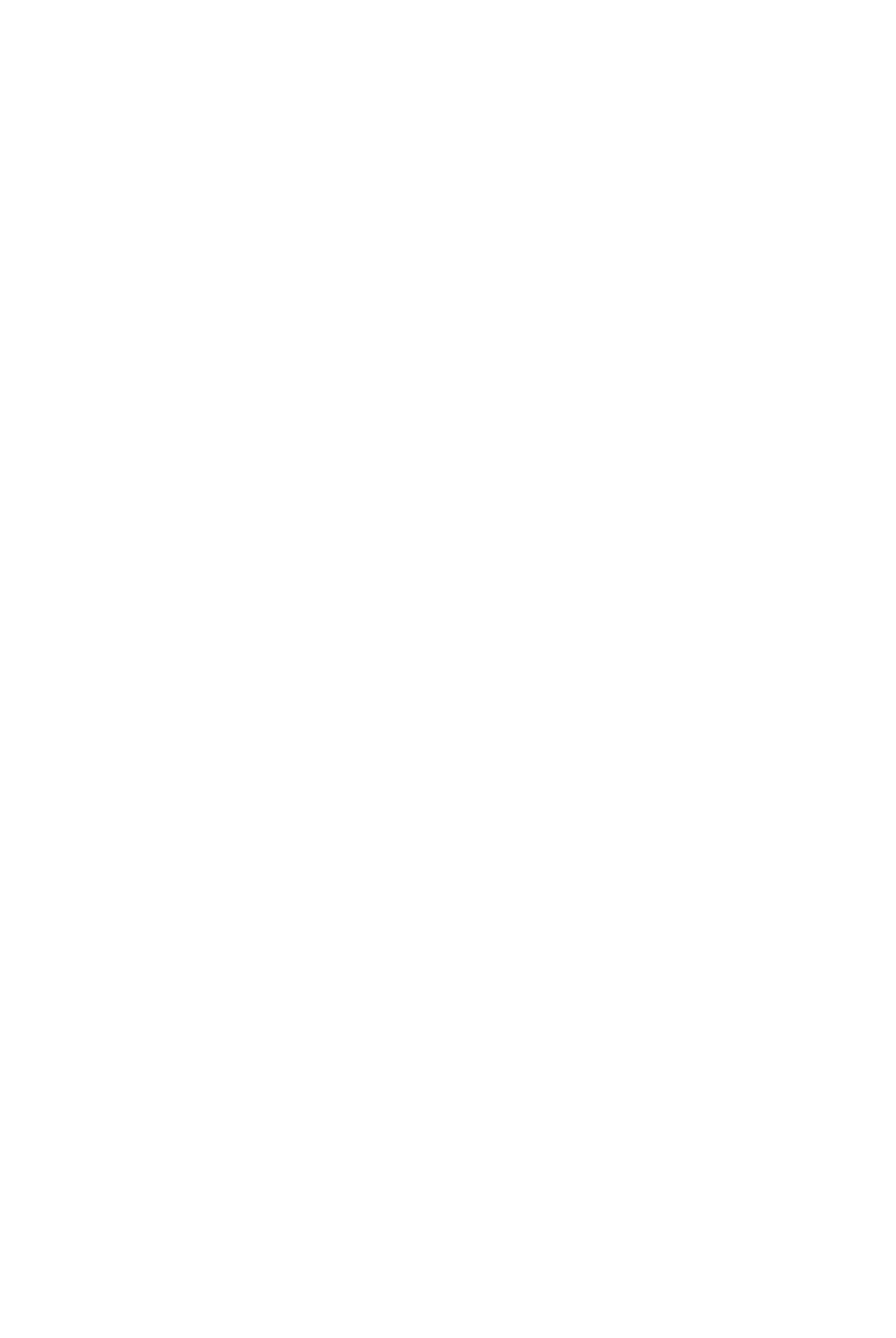
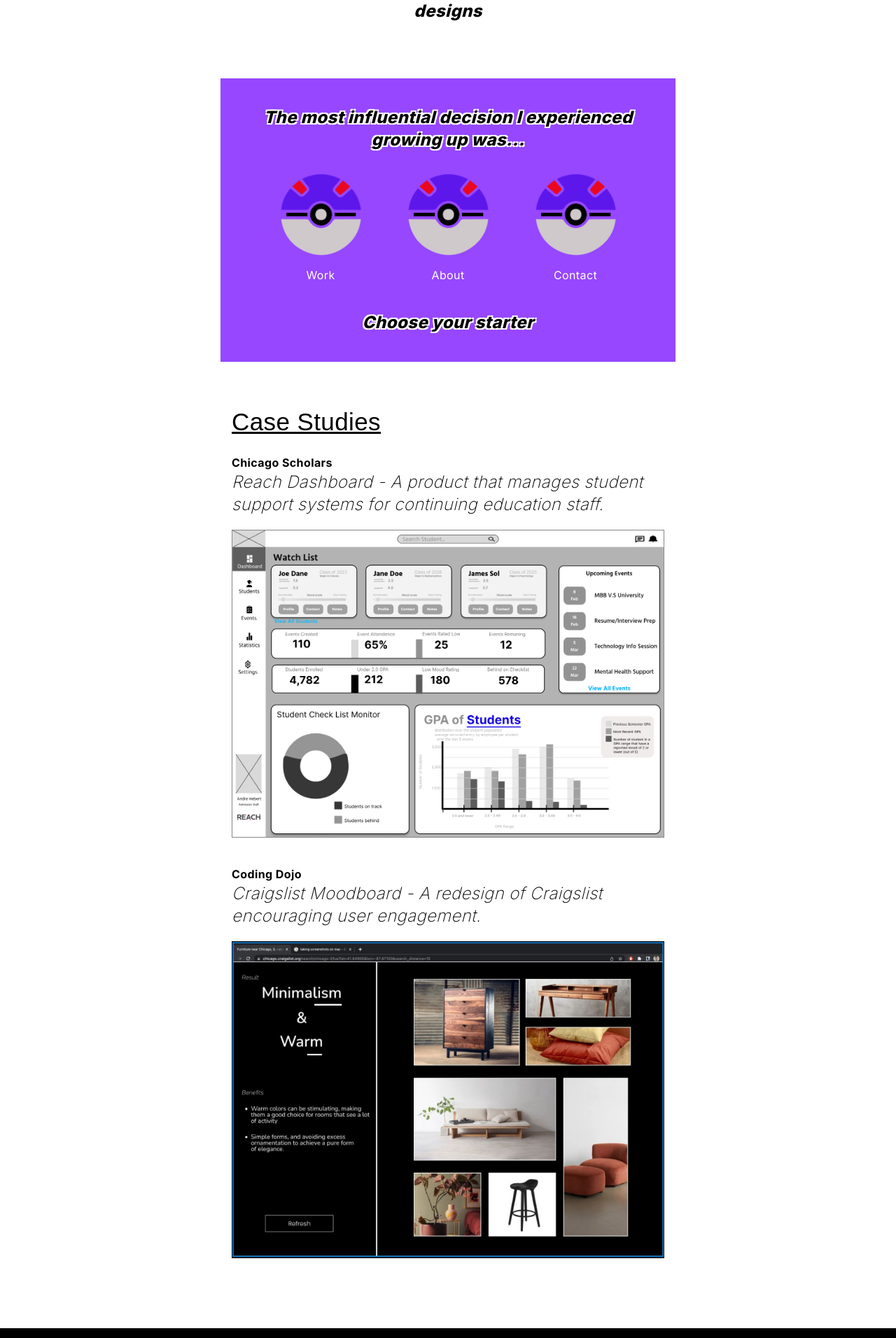
Before and after one commit to MikeSanDev/asj-portfolio, a Next.js app: page / in a window 1280 px wide. Shown: the part 208-2120 px from the top of the page at 70% size. Before the commit the page ends 800 px from the top, so only its background shows below. Built offline with nearby package versions, Linux system fonts and the light colour scheme; a web font is replaced by a local one.

Commit message:
first two sections complete

```diff
--- a/app/page.tsx
+++ b/app/page.tsx
@@ -5,6 +5,7 @@ import Link from 'next/link';
 import { useState } from 'react';
 import "../styles/globals.css";
 import Navbar from '@/components/Navbar';
+import Footer from '@/components/Footer';
 
 export default function Home() {
   // Animations
@@ -43,7 +44,7 @@ export default function Home() {
   };
 
   return (
-    <div>
+
     <motion.div
       className="relative w-full h-screen pkmn-page"
       initial="hidden"
@@ -51,55 +52,134 @@ export default function Home() {
       variants={fadeInBackground}
     >
       <Navbar />
-        {/* POKEBALLS - SAVE FOR SECTION 2 OF THIS PAGE */}
-        {/*
+      <section id='section1'>
+        {/* SECTION 1 - INTRO */}
+        <div className="asj-width-margin mx-auto px-4 py-20 bg-white">
+          <h1 className="from-neutral-300 text-center text-2xl italic font-extrabold">Hello there! I'm Aaron San Jose A product designer focused on congenial and effective designs</h1>
+
+        </div>
+      </section>
+      {/* SECTION 2 - POKEBALLS */}
+      <section id='section2'>
+        <div className="asj-width-margin mx-auto px-4 py-10" style={{ backgroundColor: '#9647ff' }}>
+          <h1 className="text-black text-center text-2xl italic font-extrabold"
+            style={{ textShadow: '2px 2px 0 #ffffff, -2px 2px 0 #ffffff, 2px -2px 0 #ffffff, -2px -2px 0 #ffffff' }}>
+            The most influential decision I experienced growing up was...
+          </h1>
+
+          <div className="flex justify-center items-center space-x-8 mt-8">
+            <div className="flex flex-col items-center">
               <Link href="/workPage">
-          <li className="absolute no-bullets ball1" style={{ top: '30%', left: '15%' }} onClick={() => handleBallClick('/workPage')}
-            onMouseEnter={() => handleMouseEnter('Work Experience')}
-            onMouseLeave={handleMouseLeave}>
                 <motion.img
                   src="/assets/ball1.png"
                   alt="ball1"
                   width={150}
                   height={100}
+                  className="cursor-pointer"
                   initial="hidden"
                   animate="visible"
                   variants={fadeInBalls}
+                  whileHover={{ scale: 1.2 }} // Expands on hover
+                  onClick={() => handleBallClick('/workPage')}
+                  onMouseEnter={() => handleMouseEnter('Work Experience')}
+                  onMouseLeave={handleMouseLeave}
                 />
-          </li>
               </Link>
+              <p className="text-white mt-4">Work</p>
+            </div>
+
+            <div className="flex flex-col items-center">
               <Link href="/aboutPage">
-          <li className="absolute no-bullets ball2" style={{ top: '30%', right: '17%' }} onClick={() => handleBallClick('/aboutPage')}
-            onMouseEnter={() => handleMouseEnter('About Me')}
-            onMouseLeave={handleMouseLeave}>
                 <motion.img
                   src="/assets/ball2.png"
                   alt="ball2"
                   width={150}
                   height={100}
+                  className="cursor-pointer"
                   initial="hidden"
                   animate="visible"
                   variants={fadeInBalls}
+                  whileHover={{ scale: 1.2 }} // Expands on hover
+                  onClick={() => handleBallClick('/aboutPage')}
+                  onMouseEnter={() => handleMouseEnter('About Me')}
+                  onMouseLeave={handleMouseLeave}
                 />
-          </li>
               </Link>
+              <p className="text-white mt-4">About</p>
+            </div>
+
+            <div className="flex flex-col items-center">
               <Link href="/assets/ASJ-resume.pdf" legacyBehavior>
-          <a target="_blank" rel="noopener noreferrer" className="absolute no-bullets ball3" style={{ bottom: '20%', left: '44.3%' }} onClick={() => handleBallClick('https://drive.google.com/file/d/1XN3fCDg3PXbmL4PLIJiW_nkYljsL2e9j/view')}
-            onMouseEnter={() => handleMouseEnter('Resume')}
-            onMouseLeave={handleMouseLeave}>
+                <a target="_blank" rel="noopener noreferrer">
                   <motion.img
                     src="/assets/ball3.png"
                     alt="ball3"
                     width={150}
                     height={100}
+                    className="cursor-pointer"
                     initial="hidden"
                     animate="visible"
                     variants={fadeInBalls}
+                    whileHover={{ scale: 1.2 }} // Expands on hover
+                    onClick={() => handleBallClick('https://drive.google.com/file/d/1XN3fCDg3PXbmL4PLIJiW_nkYljsL2e9j/view')}
+                    onMouseEnter={() => handleMouseEnter('Resume')}
+                    onMouseLeave={handleMouseLeave}
                   />
                 </a>
-        </Link> */}
-      </motion.div>
+              </Link>
+              <p className="text-white mt-4">Contact</p>
+            </div>
+          </div>
+          <h1 className="text-black text-center text-2xl italic font-extrabold pt-10"
+            style={{ textShadow: '2px 2px 0 #ffffff, -2px 2px 0 #ffffff, 2px -2px 0 #ffffff, -2px -2px 0 #ffffff' }}>
+            Choose your starter
+          </h1>
+        </div>
+      </section>
 
+      {/* SECTION3 - WORK */}
+      <section id='section3'>
+        < motion.div
+          className="asj-width-margin mx-auto px-4 py-10"
+          initial="hidden"
+          animate="visible"
+        >
+          {/* Case Studies */}
+          <h1 className="sub-header text-black pt-5" > Case Studies</h1 >
+          <div className="py-5">
+            <strong className="from-neutral-300">Chicago Scholars</strong>
+            <p className="text-2xl italic font-extralight work-text pb-5">Reach Dashboard - A product that manages student support systems for continuing education staff.</p>
+            <Link href="/reachPage">
+              <Image
+                className="img-border"
+                src="/assets/dashboard.png"
+                alt='Reach Dashboard'
+                width={800}
+                height={400} />
+            </Link>
           </div>
+          <div className="py-5">
+            <strong className="from-neutral-300">Coding Dojo</strong>
+            <p className="text-2xl italic font-extralight work-text pb-5">Craigslist Moodboard - A redesign of Craigslist encouraging user engagement.</p>
+            <Link href="/craigsList">
+              <Image
+                className="mb-10"
+                src="/assets/craiglist-dash.png"
+                alt='Coding Dojo Craigslist Dashboard'
+                width={800}
+                height={400} />
+            </Link>
+          </div>
+        </motion.div >
+      </section>
+
+      {/* SECTION 4 - ABOUT */}
+      <section id='section4'>
+
+      </section>
+      {/* Footer */}
+      < Footer />
+    </motion.div >
+
   );
 }
```
Lines whose indentation alone changed are shown as unchanged.
